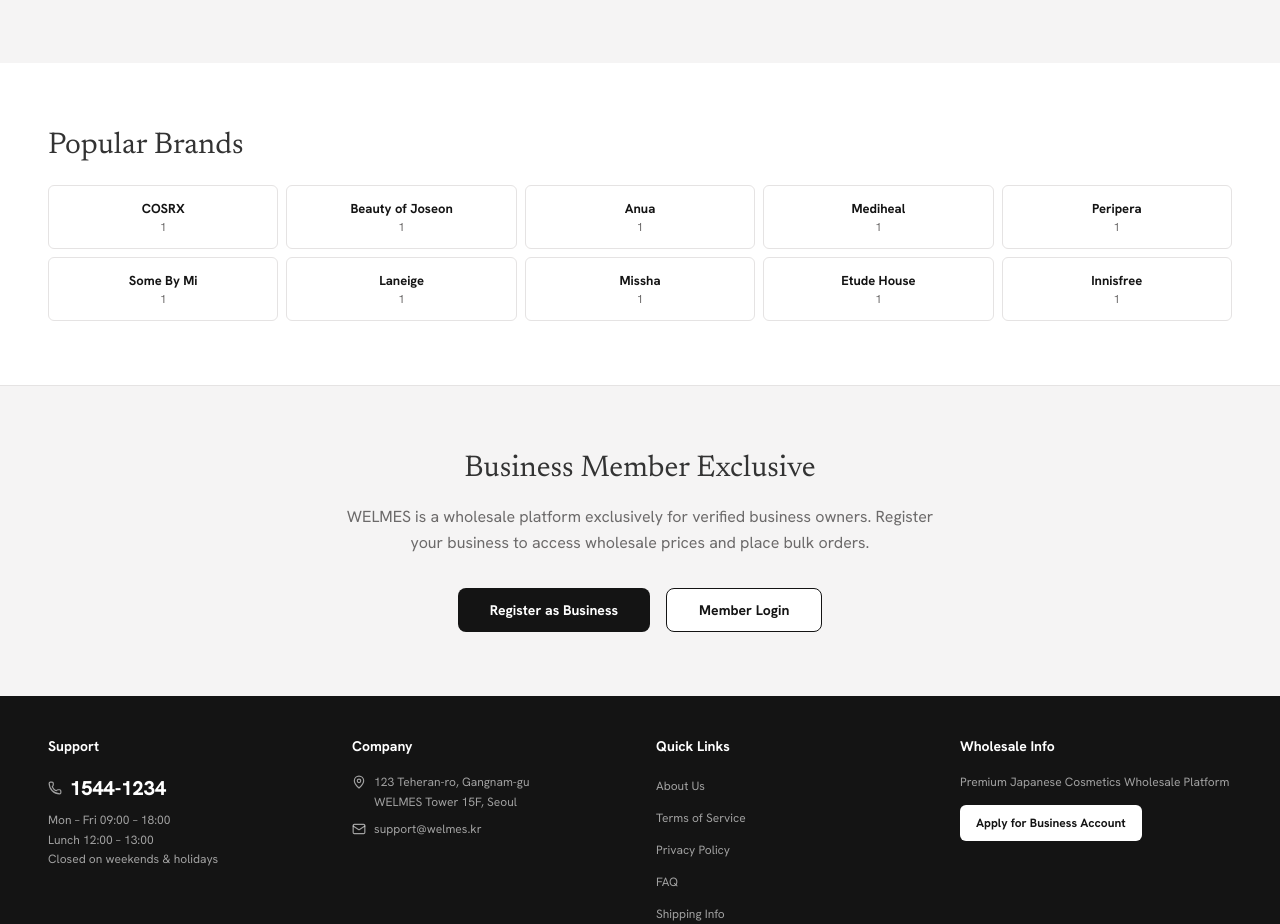
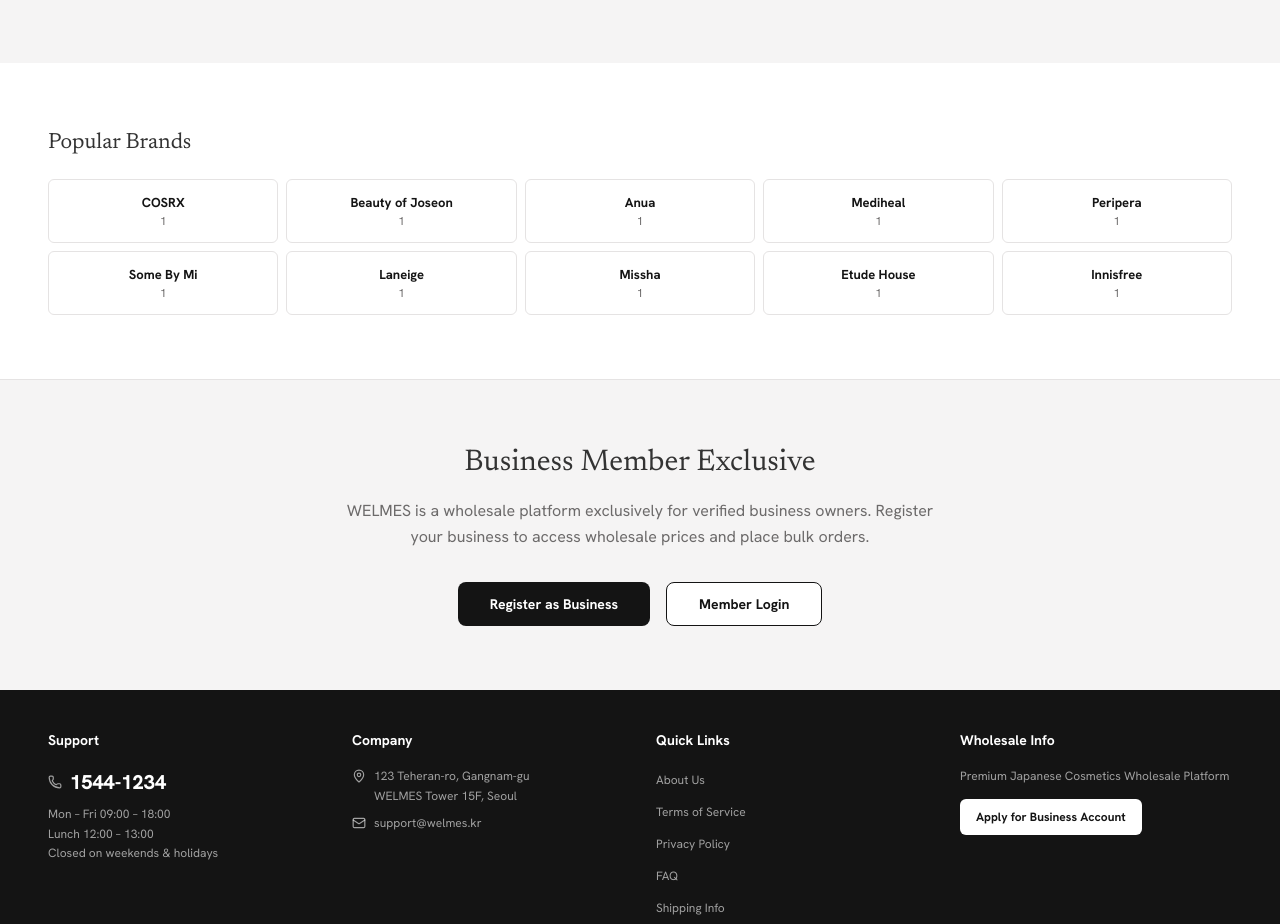
Before and after one commit to welmes-git/welmes-app, a React (Vite) app: page /#/ in a window 1280 px wide. Shown: the part 2642-3566 px from the top of the page. Built offline with nearby package versions, Linux system fonts and the light colour scheme; no server answers; the database is empty; a web font is replaced by a local one.

Commit message:
Popular Brands heading at pageHeaderSerif size (22/32)
Matches Weekly Best Sellers and New Arrivals; Business Member Exclusive stays
at 30/38.

Co-Authored-By: Claude Opus 5 <noreply@anthropic.com>

```diff
--- a/src/pages/Home.tsx
+++ b/src/pages/Home.tsx
@@ -152,7 +152,7 @@ export default function Home() {
       {/* Brand Showcase */}
       {popularBrands.length > 0 && (
         <section className="page-container py-16">
-          <h2 className="font-serif text-[30px] font-normal leading-[38px] text-ink-700 mb-5">
+          <h2 className="font-serif text-[22px] font-normal leading-8 text-ink-700 mb-5">
             {t('home.popularBrands')}
           </h2>
           <div className="grid grid-cols-2 gap-2 md:grid-cols-5">
```
Also changed, not shown: 1 other file (tests, documents, lock files or other folders).
